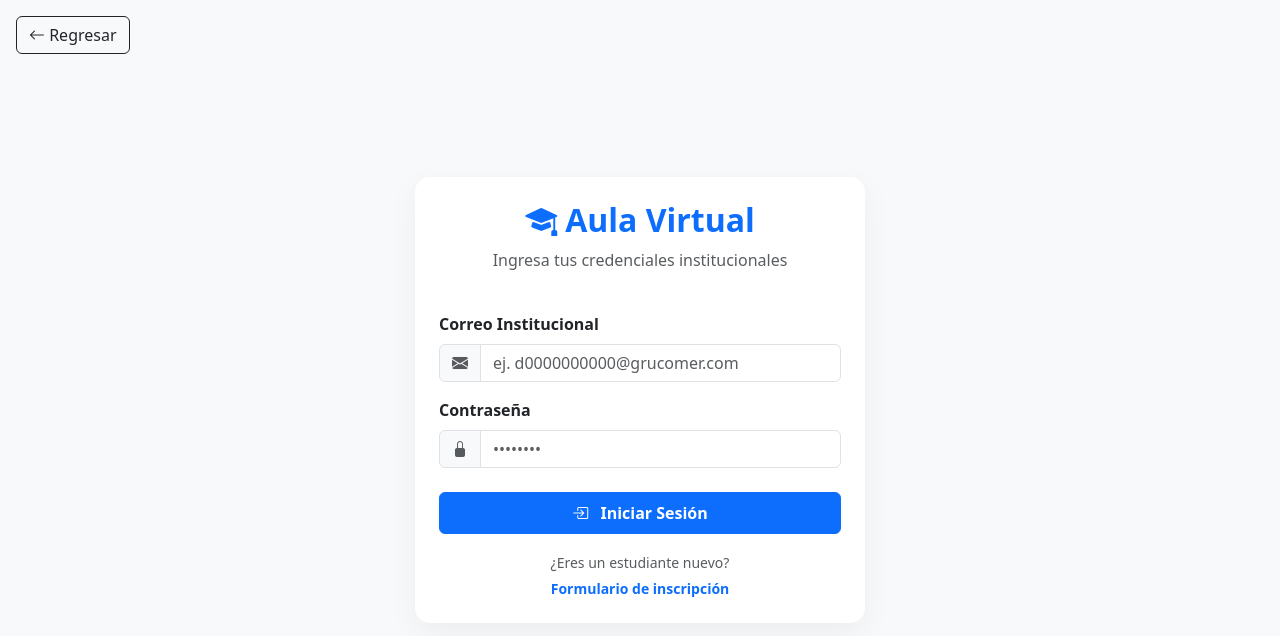
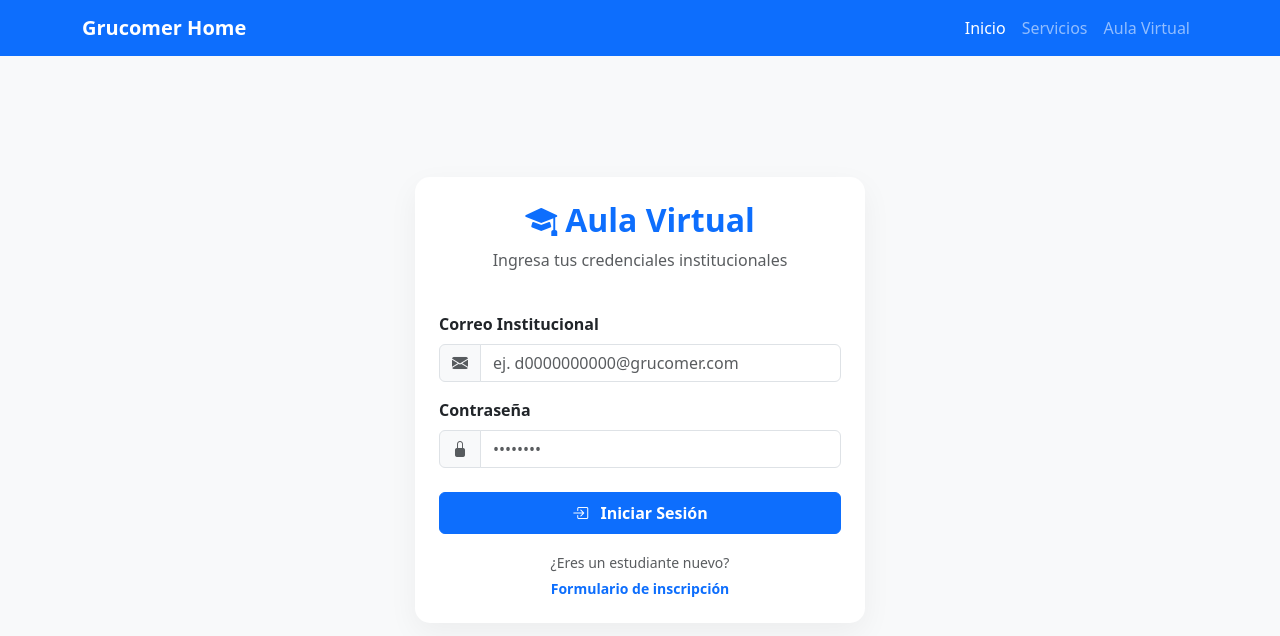
Before and after one commit to grucomerec/grucomer, a website: page index_a_v.html in a window 1280 px wide. Drawn offline with nearby package versions, Linux system fonts and the light colour scheme.

Commit message:
act navbar

```diff
--- a/index_a_v.html
+++ b/index_a_v.html
@@ -13,11 +13,21 @@
 </head>
 <body>
 
-<div class="position-fixed top-0 start-0 m-3">
-  <a href="index_a_v.html" class="btn btn-outline-dark">
-    <i class="bi bi-arrow-left"></i> Regresar
-  </a>
-</div>
+     <nav class="navbar navbar-expand-lg navbar-dark bg-primary fixed-top">
+        <div class="container">
+            <a class="navbar-brand fw-bold" href="index.html">Grucomer Home</a>
+            <button class="navbar-toggler" type="button" data-bs-toggle="collapse" data-bs-target="#menu">
+                <span class="navbar-toggler-icon"></span>
+            </button>
+            <div class="collapse navbar-collapse" id="menu">
+                <ul class="navbar-nav ms-auto">
+                    <li class="nav-item"><a class="nav-link active" href="index.html">Inicio</a></li>
+                    <li class="nav-item"><a class="nav-link" href="servicios.html">Servicios</a></li>
+                    <li class="nav-item"><a class="nav-link" href="index_a_v.html">Aula Virtual</a></li>
+                </ul>
+            </div>
+        </div>
+     </nav>
 
   <div class="container d-flex justify-content-center">
     <div class="card card-login p-4 bg-white">
```
